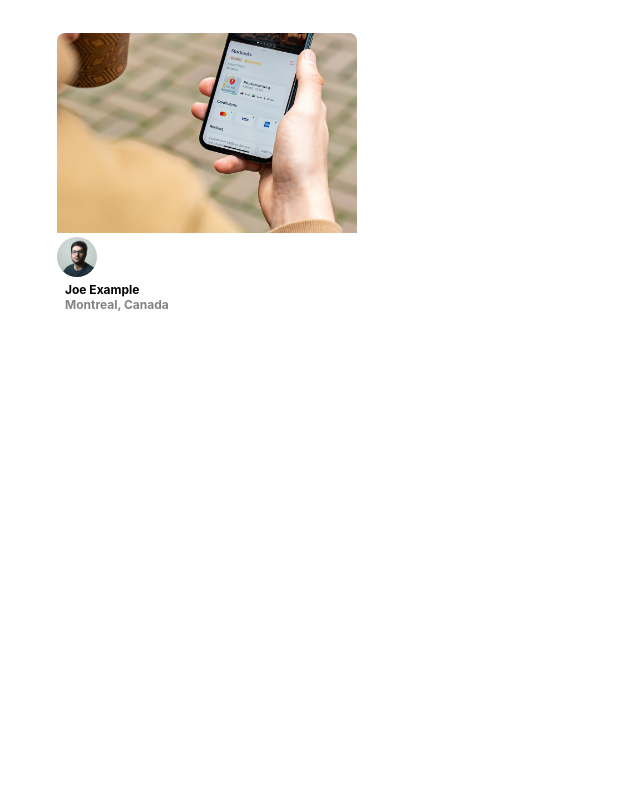
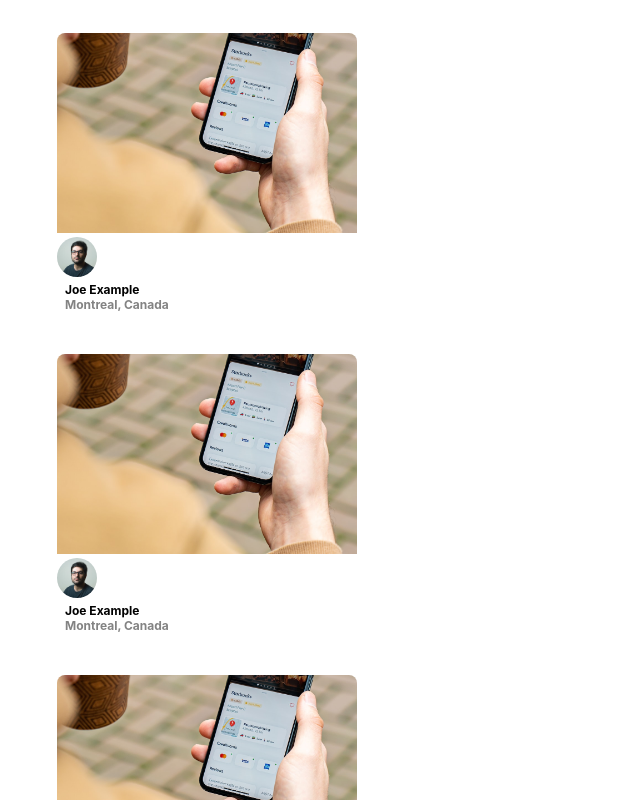
Before and after one commit to ClintasaurusRex/PhotoLab, a React (Create React App) app in the folder frontend/: page / in a window 1280 px wide. Shown: the top 800 px of the page, without its empty margins (0-640 px from the left). Built offline with nearby package versions, Linux system fonts and the light colour scheme; the HTML template or start-up script is replaced by a standard one.

Commit message:
added new array and filled it then used map to go over the array and display it

```diff
--- a/frontend/src/App.jsx
+++ b/frontend/src/App.jsx
@@ -17,10 +17,13 @@
     profile: `${process.env.PUBLIC_URL}/profile-1.jpg`,
   };
 
+  const photos = new Array(3).fill(sampleDataForPhotoListItem);
+
   return (
     <div className="App">
-      <PhotoListItem photo={sampleDataForPhotoListItem}
-      />
+     {photos.map((photo, index) => (
+      <PhotoListItem key={index} photo={photo} />
+    ))}
     </div>
   );
 };
```
Lines whose indentation alone changed are shown as unchanged.
